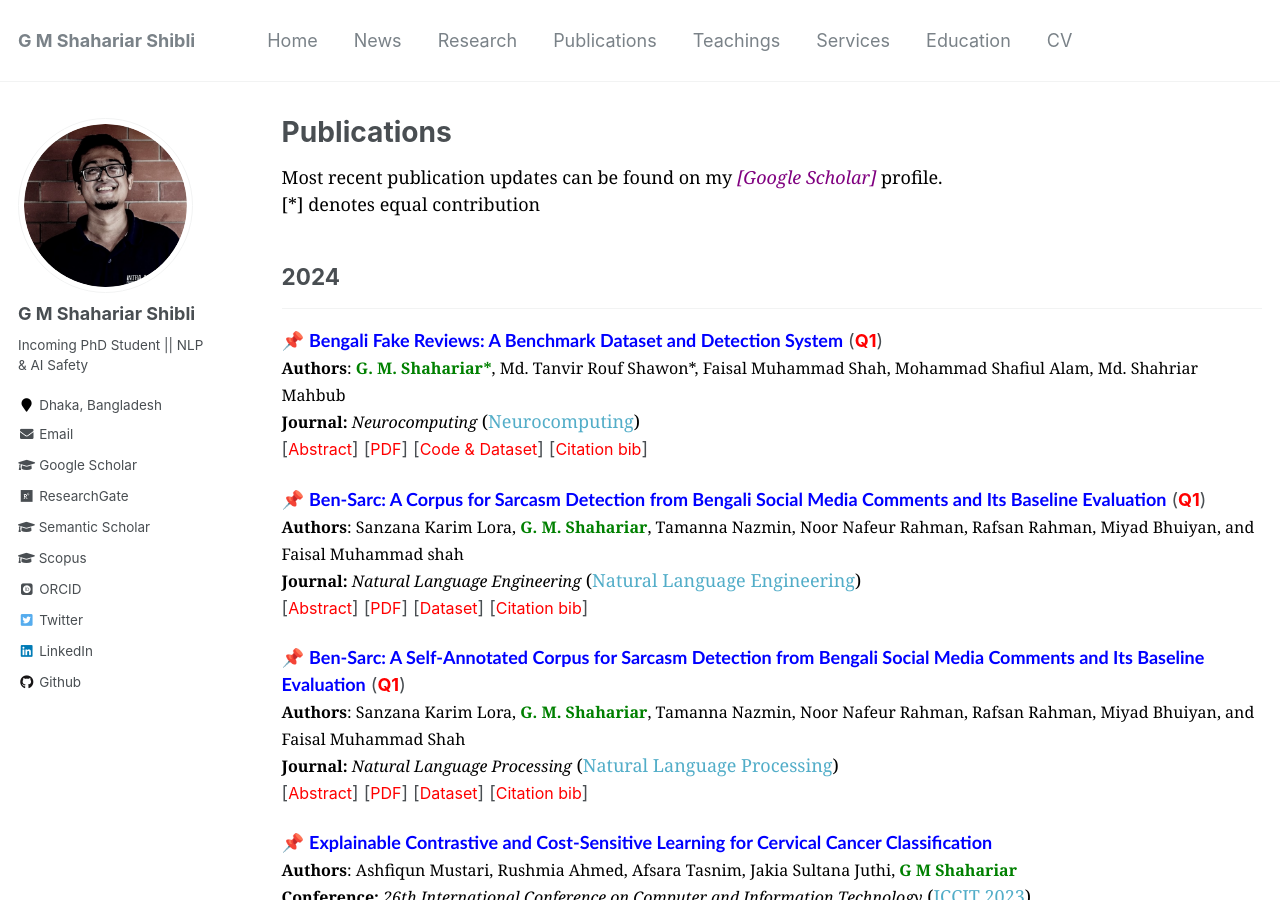
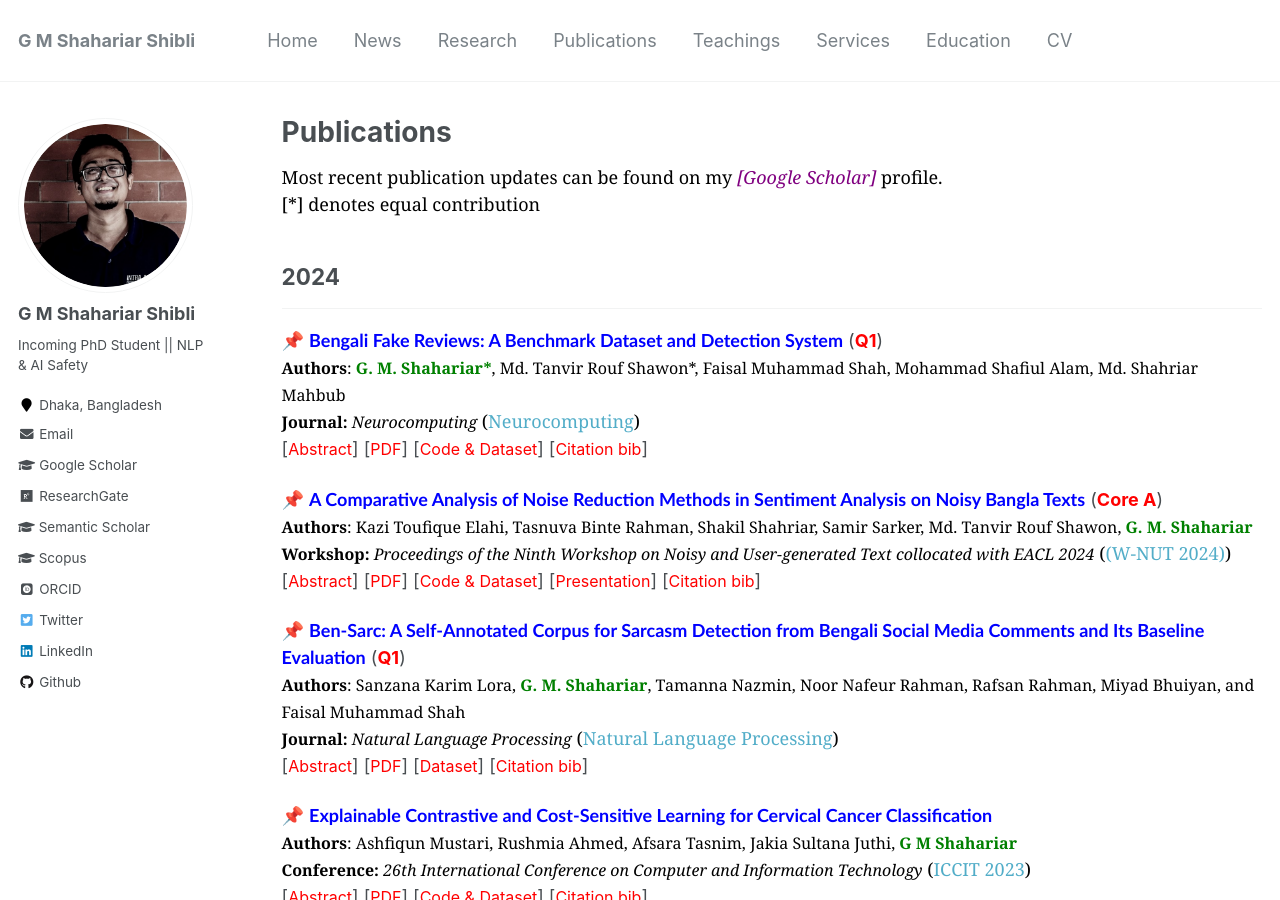
Before and after one commit to shahariar-shibli/shahariar-shibli.github.io, a Jekyll site: the page built from _pages/publications.md, in a window 1280 px wide and 900 px high. Built offline with Jekyll 4.4.1, drawn with Linux system fonts in a browser that asks for light colours; some web fonts are replaced.

Commit message:
Update publications.md

```diff
--- a/_pages/publications.md
+++ b/_pages/publications.md
@@ -61,40 +61,49 @@ author_profile: true
 
 
 <!-- Paper 03 -->
-📌 [<span style="color:Blue;font-family:Trebuchet MS;">**Ben-Sarc: A Corpus for Sarcasm Detection from Bengali Social Media Comments and Its Baseline Evaluation**</span>](https://www.researchgate.net/publication/357888683_Ben-Sarc_A_Corpus_for_Sarcasm_Detection_from_Bengali_Social_Media_Comments_and_Its_Baseline_Evaluation) (<span style="color:red"><strong>Q1</strong></span>)<br>
+📌 [<span style="color:Blue;font-family:Trebuchet MS;">**A Comparative Analysis of Noise Reduction Methods in Sentiment Analysis on Noisy Bangla Texts**</span>](https://aclanthology.org/2024.wnut-1.5/) (<span style="color:red"><strong>Core A</strong></span>)<br>
 <span style="color:black;font-family:Georgia">
-	<font size="3"><strong>Authors</strong>: Sanzana Karim Lora, <strong style="color:green">G. M. Shahariar</strong>, Tamanna Nazmin, Noor Nafeur Rahman, Rafsan Rahman, Miyad Bhuiyan, and Faisal Muhammad shah</font>
+	<font size="3"><strong>Authors</strong>: Kazi Toufique Elahi, Tasnuva Binte Rahman, Shakil Shahriar, Samir Sarker, Md. Tanvir Rouf Shawon, <strong style="color:green">G. M. Shahariar</strong></font>
 </span>
 <br>
 	<span style="color:black;font-family:Georgia">
-		<font size="3"><strong>Journal: </strong><em>Natural Language Engineering</em></font> ([Natural Language Engineering](https://www.cambridge.org/core/journals/natural-language-engineering))
+		<font size="3"><strong>Workshop: </strong><em>Proceedings of the Ninth Workshop on Noisy and User-generated Text collocated with EACL 2024</em></font> ([(W-NUT 2024)](https://noisy-text.github.io/2024/))
 	</span>
 <br>
-[<a style="color:red;" href="#" onclick="$('#inreview_abstract').toggle();return false;"><font size="3">Abstract</font></a>] [[<span style ="color:red"><font size="3">PDF</font></span>](https://engrxiv.org/preprint/view/2102/4194)] [[<span style ="color:red"><font size="3">Dataset</font></span>](https://docs.google.com/spreadsheets/d/1paQG4X28R7kiV3zYN9Lwa3mJgouXZjqL/edit#gid=785602251)] [<a style="color:red;" href="#" onclick="$('#inreview_bib').toggle();return false;"><font size="3">Citation bib</font></a>]
+[<a style="color:red;" href="#" onclick="$('#wnut_abstract').toggle();return false;"><font size="3">Abstract</font></a>] [[<span style ="color:red"><font size="3">PDF</font></span>](https://aclanthology.org/2024.wnut-1.5.pdf)] [[<span style ="color:red"><font size="3">Code & Dataset</font></span>](https://github.com/shahariar-shibli/A-Comparative-Analysis-of-Noise-Reduction-Methods-in-Sentiment-Analysis-on-Noisy-Bangla-Texts)] [[<span style ="color:red"><font size="3">Presentation</font></span>](https://shahariar-shibli.github.io/files/WNUT2024/NC-SentNoB.pptx)] [<a style="color:red;" href="#" onclick="$('#wnut_bib').toggle();return false;"><font size="3">Citation bib</font></a>]
 
-<div id="inreview_bib" class="bib" style="display:none;">
+<div id="wnut_bib" class="bib" style="display:none;">
 	<pre>
-		@article{loraben,
-		  title={Ben-Sarc: A Corpus for Sarcasm Detection from Bengali Social Media Comments and Its Baseline Evaluation},
-		  author={Lora, Sanzana Karim and Shahariar, GM and Nazmin, Tamanna and Rahman, Noor Nafeur and Rahman, Rafsan and Bhuiyan, Miyad and others},
-		  publisher={Engineering Archive}
+		@inproceedings{elahi-etal-2024-comparative,
+			title = "A Comparative Analysis of Noise Reduction Methods in Sentiment Analysis on Noisy {B}angla Texts",
+			author = "Elahi, Kazi  and
+			  Rahman, Tasnuva  and
+			  Shahriar, Shakil  and
+			  Sarker, Samir  and
+			  Shawon, Md.  and
+			  Shibli, G. M.",
+			booktitle = "Proceedings of the Ninth Workshop on Noisy and User-generated Text (W-NUT 2024)",
+			month = mar,
+			year = "2024",
+			address = "San {\.G}iljan, Malta",
+			publisher = "Association for Computational Linguistics",
+			url = "https://aclanthology.org/2024.wnut-1.5",
+			pages = "44--57"
 		}
 	</pre>
 </div>
 
-<div id="inreview_abstract" class="abstract" style="display:none;">
+<div id="wnut_abstract" class="abstract" style="display:none;">
 	<p style="text-align:justify; color:black;font-family:Monaco;">
 		<font size="3">
-			Sarcasm detection research of the Bengali language so far can be considered to be narrow due to the unavailability of resources.
-			In this paper, we introduce a large-scale self annotated Bengali corpus for sarcasm detection research problem in the Bengali
-			language named 'Ben-Sarc' containing 25,636 comments, manually collected from different public Facebook pages and evaluated by external
-			evaluators. Then we present a complete strategy to utilize different models of traditional machine learning, deep learning, and
-			transfer learning to detect sarcasm from text using the Ben-Sarc corpus. Finally, we demonstrate a comparison between the performance
-			of traditional machine learning, deep learning, and transfer learning models on our Ben-Sarc corpus. Transfer learning using
-			Indic-Transformers Bengali BERT as a pre-trained source model has achieved the highest accuracy of 75.05%. The second highest
-			accuracy is obtained by the LSTM model with 72.48% and Multinomial Naive Bayes is acquired the third highest with 72.36% accuracy
-			for deep learning and machine learning, respectively. The Ben-Sarc corpus is made publicly available in the hope of advancing
-			the Bengali Natural Language Processing community.
+			While Bangla is considered a language with limited resources, sentiment analysis has been a subject of extensive research in the
+			literature. Nevertheless, there is a scarcity of exploration into sentiment analysis specifically in the realm of noisy Bangla texts.
+			In this paper, we introduce a dataset (NC-SentNoB) that we annotated manually to identify ten different types of noise found in a
+			pre-existing sentiment analysis dataset comprising of around 15K noisy Bangla texts. At first, given an input noisy text, we identify
+			the noise type, addressing this as a multi-label classification task. Then, we introduce baseline noise reduction methods to
+			alleviate noise prior to conducting sentiment analysis. Finally, we assess the performance of fine-tuned sentiment analysis models
+			with both noisy and noise-reduced texts to make comparisons. The experimental findings indicate that the noise reduction methods
+			utilized are not satisfactory, highlighting the need for more suitable noise reduction methods in future research endeavors.
 		</font>
 	</p>
 </div>
```
